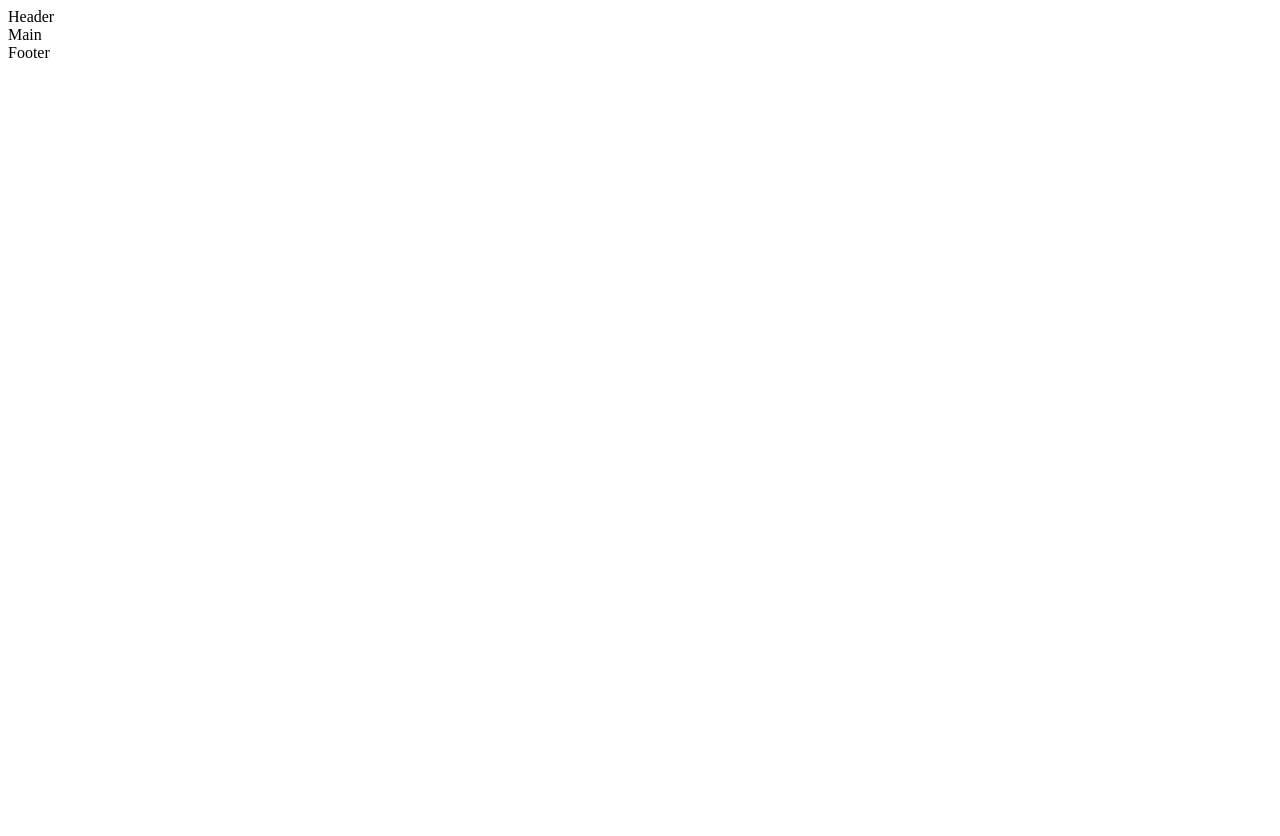
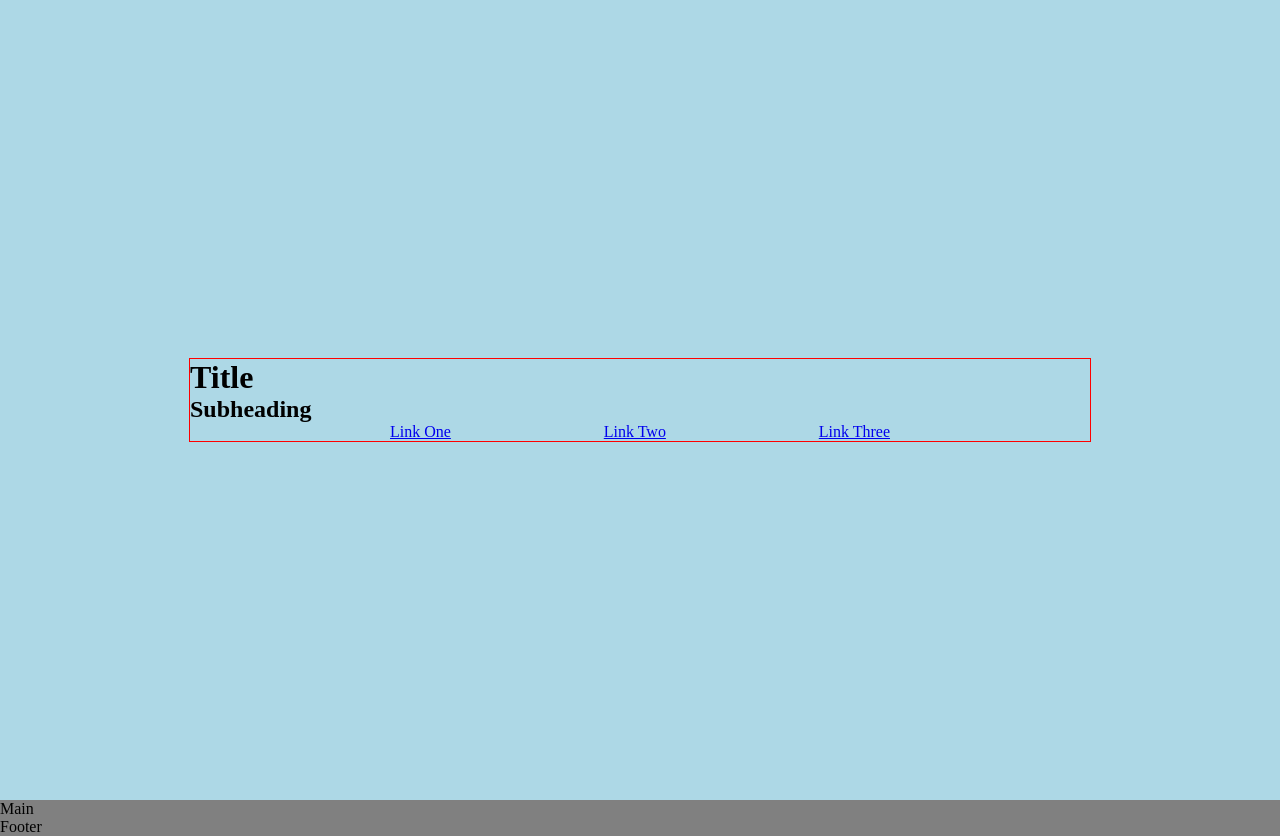
Before and after one commit to ckuer/react-portfolio, a React (Create React App) app: page / in a window 1280 px wide. Before the commit the page ends 800 px from the top, so only its background shows below. Built offline with nearby package versions, Linux system fonts and the light colour scheme.

Commit message:
Create Header component and Header.css, update App and index.css
Header component created, Header and index CSS updated. Some adjustments temporary for testing the layout

```diff
--- a/src/App.js
+++ b/src/App.js
@@ -1,10 +1,11 @@
 import React from "react";
 // import components
+import Header from "./components/Header";
 
 const App = () => {
     return(
-        <div>
-            <header>Header</header>
+        <div id="container">
+            <Header />
             <main>Main</main>
             <footer>Footer</footer>
         </div>
--- /dev/null
+++ b/src/components/Header.css
@@ -0,0 +1,27 @@
+/* Container for the header section, takes up the screen and could have an image as background */
+#header-container {
+    display: flex;
+    justify-content: center;
+    align-items: center;
+    width: 100%;
+    background-color: lightblue;
+    height: 100vh;
+}
+
+header {
+    width: 100%;
+    max-width: 900px;
+    border: 1px solid red;
+}
+
+nav {
+    display: flex;
+    justify-content: space-between;
+    align-items: center;
+    max-width: 500px;
+    margin: 0 auto;
+}
+
+nav a {
+    display: inline-block;
+}
--- /dev/null
+++ b/src/components/Header.js
@@ -0,0 +1,20 @@
+import React from "react";
+import "./Header.css";
+
+const Header = () => {
+    return(
+        <div id="header-container">
+            <header>
+                <h1>Title</h1>
+                <h2>Subheading</h2>
+                <nav>
+                    <a href="#top">Link One</a>
+                    <a href="#top">Link Two</a>
+                    <a href="#top">Link Three</a>
+                </nav>
+            </header>
+        </div>
+    );
+};
+
+export default Header;
--- a/src/index.css
+++ b/src/index.css
@@ -0,0 +1,13 @@
+* {
+    margin: 0;
+    padding: 0;
+}
+
+body {
+    background-color: pink;
+}
+
+#container {
+    width: 100%;
+    background-color: grey;
+}
```
